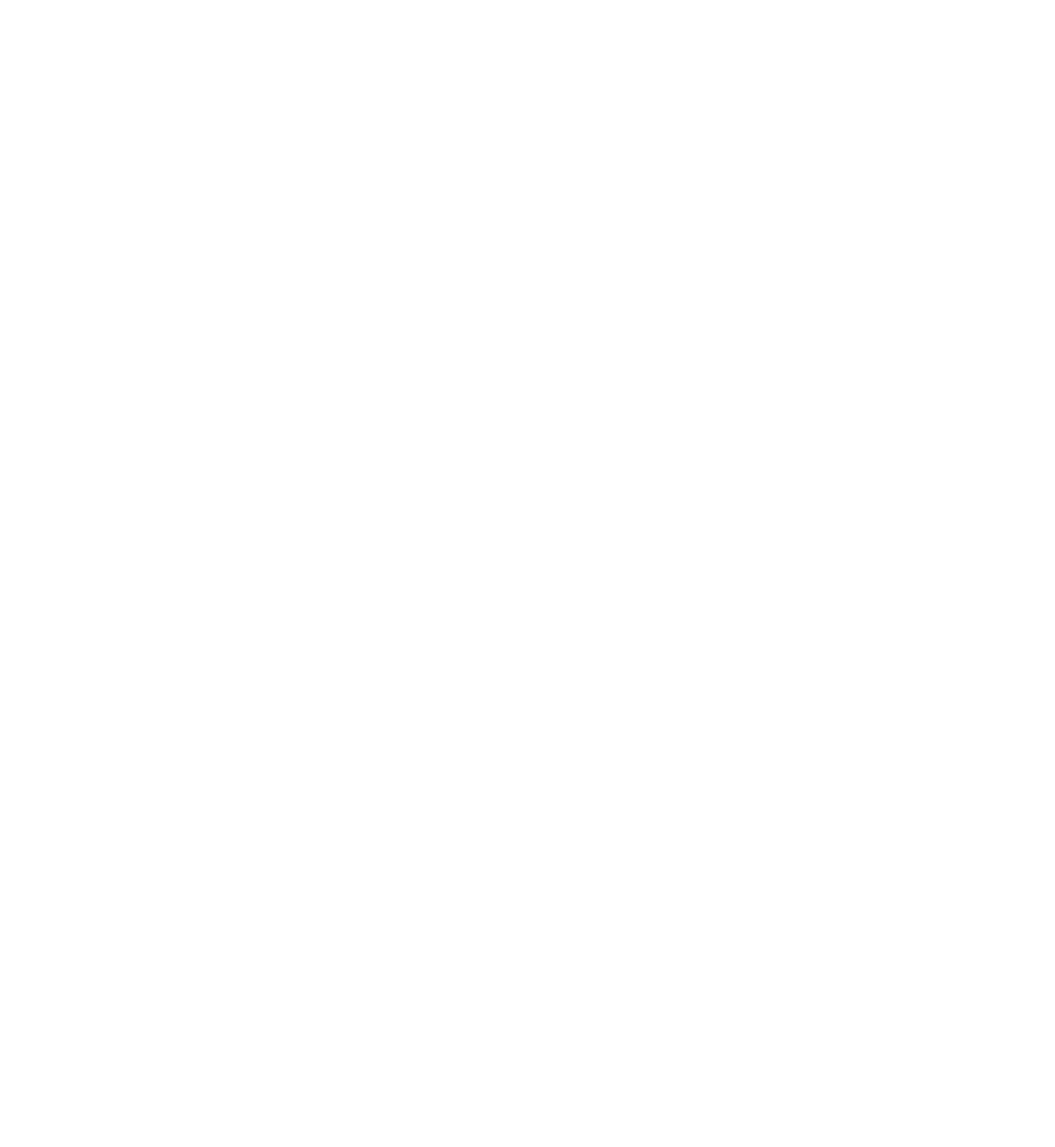
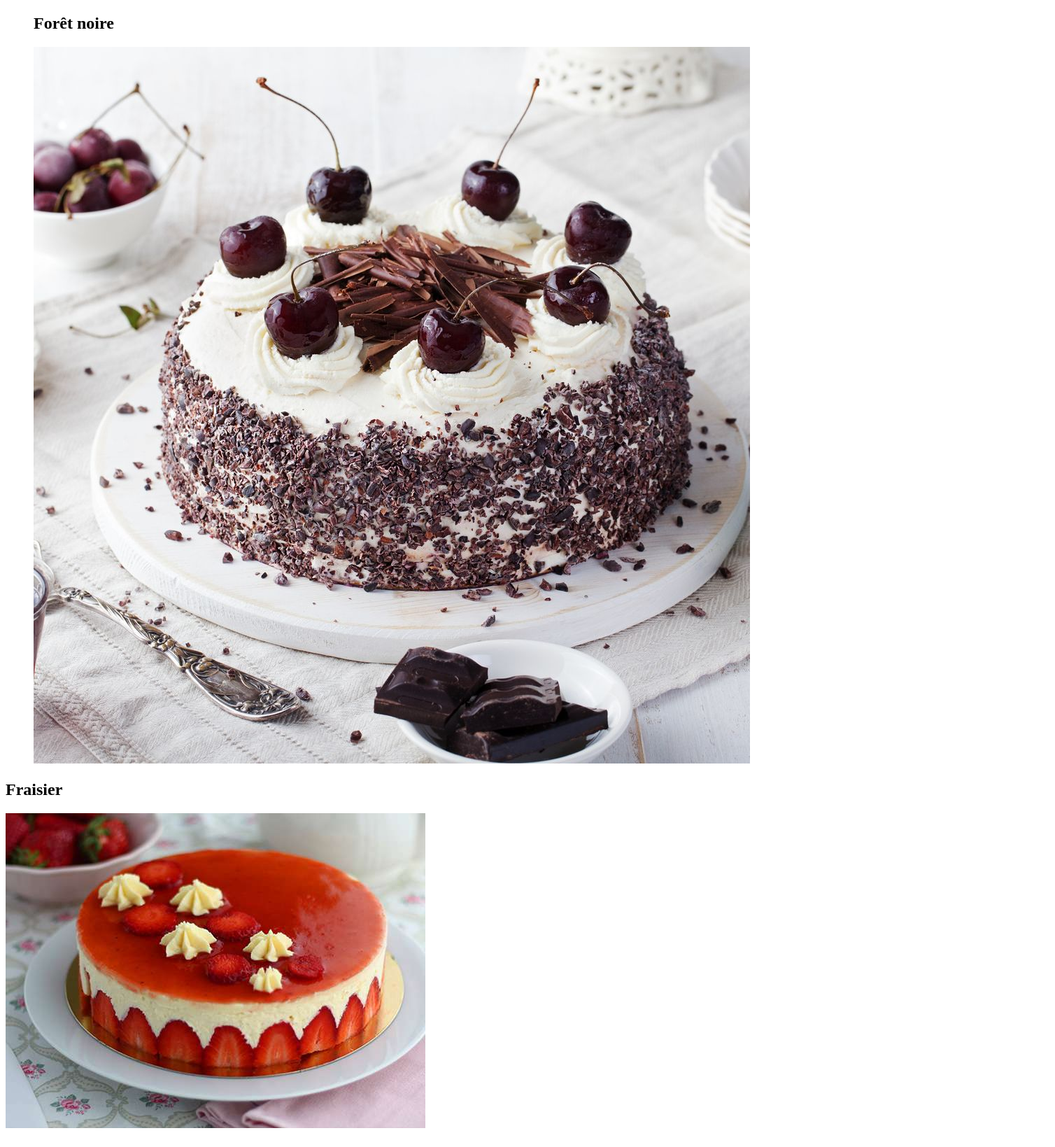
Before and after one commit to Clawyer/Projet---React-recette, a React (Create React App) app: page / in a window 1280 px wide. Shown: the top 1639 px of the page at 70% size, 1508 px wide, since content can reach past the window. Before the commit the page ends 800 px from the top, so only its background shows below. Built offline with nearby package versions, Linux system fonts and the light colour scheme.

Commit message:
début de desserts

```diff
--- a/src/App.js
+++ b/src/App.js
@@ -1,9 +1,10 @@
 import Header from "./components/Header";
-// import "./App.css"
-
+//import "./App.css"
+import Desserts from "./pages/Desserts.js"
 function App() {
   return (
     <>
+    <Desserts />
     <Header />
     </>
   );
--- a/src/pages/Desserts.js
+++ b/src/pages/Desserts.js
@@ -1 +1,37 @@
-//importer le desserts.css
+import React from 'react'
+import foretnoir from '../assets/img/dessert1-fôret-noire.jpg'
+import fraisier from '../assets/img/dessert2-fraisier.jpg'
+import fondant from '../assets/img/dessert3-gâteaux-fondant-au-chocolat.webp'
+import millefeuilles from '../assets/img/dessert4-mille-feuilles.jpg'
+import fruits from '../assets/img/dessert5_fruits.jpg'
+import tartepomme from '../assets/img/dessert6_tarte-pomme.jpg'
+import tiramisu from '../assets/img/dessert7_tiramisu.jpeg'
+import truffes from '../assets/img/dessert8_truffes.jpg'
+
+export default function Desserts() {
+
+    return(
+        <>
+        <figure>
+            <h2>Forêt noire</h2>
+            <img src= {foretnoir} alt= '#'></img>
+            </figure>
+            <h2>Fraisier</h2>
+            <img src= {fraisier} alt= '#'></img>
+            <h2>Fondant au Chocolat</h2>
+            <img src= {fondant} alt= '#'></img>
+            <>Mille Feuilles</>
+            <img src= {millefeuilles} alt= '#'></img>
+            <title>Salade de Fruits</title>
+            <img src= {fruits} alt= '#'></img>
+            <title>Tarte au Pomme</title>
+            <img src= {tartepomme} alt= '#'></img>
+            <title>Tiramisu</title>
+            <img scr= {tiramisu} alt= '#'></img>
+            <title>Truffes</title>
+            <img scr= {truffes} alt= '#'></img>
+
+
+        </>
+    )
+}
```
Also changed, not shown: src/components/Titre.js (added, +8 -0 lines), src/assets/img/dessert3-gâteaux-fondant-au-chocolat.webp (renamed from src/assets/img/dessert3-gâteaux-fondant au-chocolat.webp).
